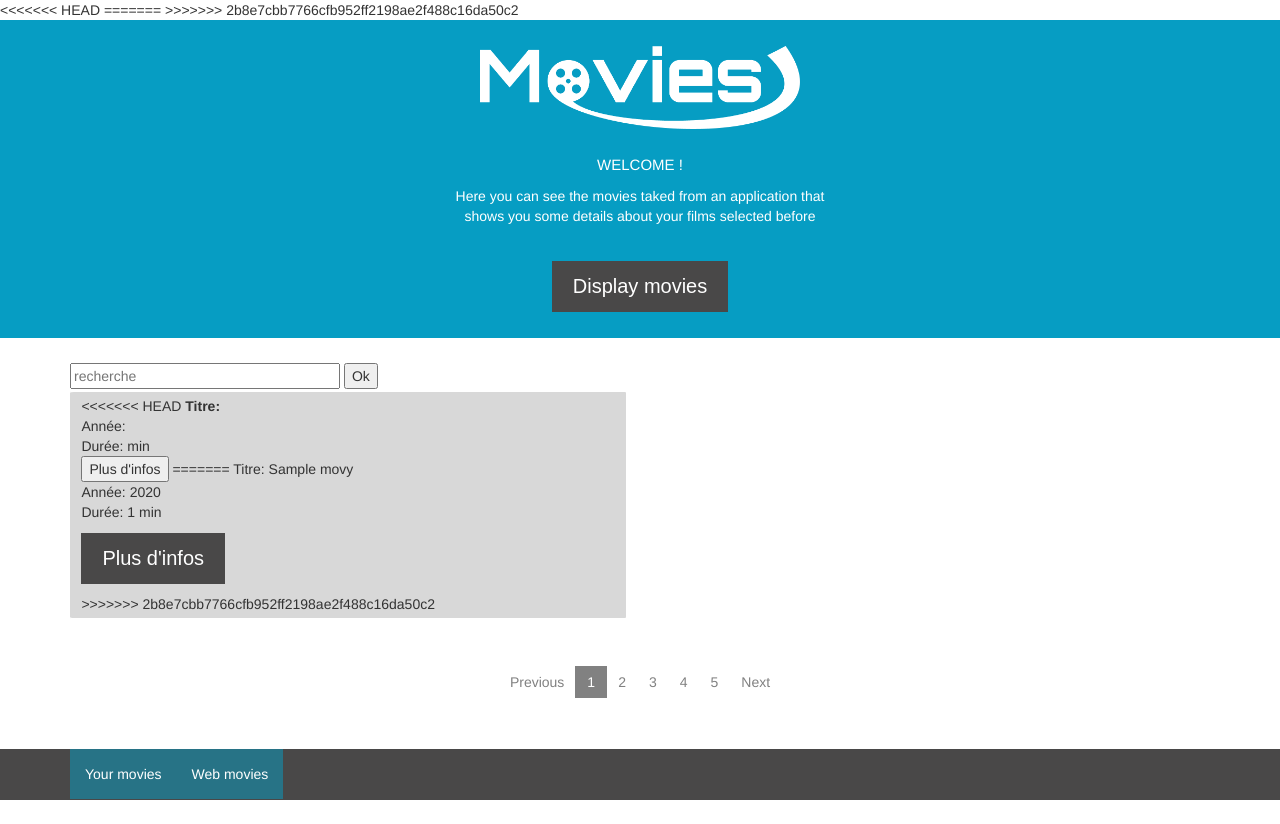
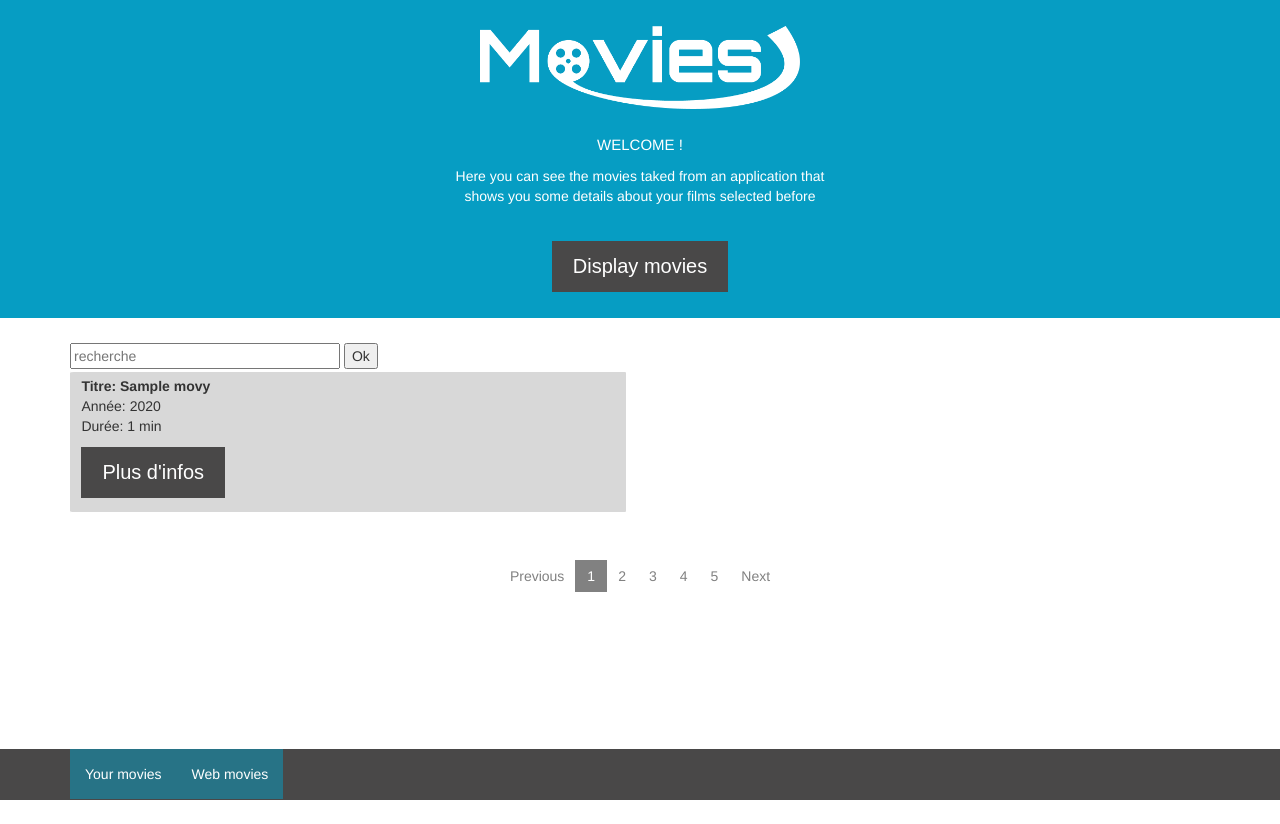
Before and after one commit to CPNV-ES/movies, a PHP site: page /webmovies.php in a window 1280 px wide, after a click on "Display movies". After the commit the page ends 800 px from the top, so only its background shows below. Run offline with PHP 8.4, Linux system fonts and the light colour scheme; tables that the repository leaves empty hold one stand-in row (values such as "Sample post"); grey boxes marked "Sample" are stand-in pictures; data that the repository does not hold is empty.

Commit message:
pushing last versions of style, index, data php and webmovies

```diff
--- a/css/style.css
+++ b/css/style.css
@@ -102,11 +102,7 @@
     padding: 20px;
     position: relative;
     margin: 10% auto;
-<<<<<<< HEAD
 	height: auto;
-=======
-    height: auto;
->>>>>>> 2b8e7cbb7766cfb952ff2198ae2f488c16da50c2
     width: 60%;
     box-shadow: 0px 0px 20px #000;
     border-radius: 10px;
--- a/index.php
+++ b/index.php
@@ -77,7 +77,8 @@
                         <h2>Popup</h2>
 
                         <p>Choose your options and give the link file of your movies.</p><br>
-                        <input type="button" id="reload" onClick="javascript:window.location.reload()" class="btn" value="Reload"><!-- button Rafraichissement de la page -->
+                        <input type="button" id="reload" onClick="javascript:window.location.reload()" class="btn" value="Reload"><!-- button to reload the page -->
+
                     </div><!-- /.popup-block -->
                 </div><!-- /.overplay -->
             	<p><a href="#overlay"><img class="img-options" src="css/imgs/btn_settings-small.png"></a></p>
--- a/php/pages/display_movies_web.php
+++ b/php/pages/display_movies_web.php
@@ -9,13 +9,7 @@
 ?>
  	<div class="col-md-6 portfolio-item">
  		<div class="thumbnail">
-<<<<<<< HEAD
- 			<b><?php echo'Titre: '.htmlspecialchars($donnees['Title']).''; ?></b><br>
- 			<?php echo'Année: '.htmlspecialchars($donnees['Year']).''; ?><br>
- 			<?php echo'Durée: '.htmlspecialchars($donnees['Length']).' min'; ?><br>
- 			<button id="<?php echo $donnee['idMovies'] ?>" onClick="More; return false;">Plus d'infos</button>
-=======
- 			<?php echo 'Titre: '.htmlspecialchars($data['Title']).''; ?><br>
+ 			<b><?php echo 'Titre: '.htmlspecialchars($data['Title']).''; ?></b><br>
  			<?php echo 'Année: '.htmlspecialchars($data['Year']).''; ?><br>
  			<?php echo 'Durée: '.htmlspecialchars($data['Length']).' min'; ?><br>
  			<div id="overlay">
@@ -30,7 +24,7 @@
                     </div><!-- /.popup-block -->
                 </div><!-- /.overplay -->
             	<p><a href="#overlay" class="btn">Plus d'infos</a></p>
->>>>>>> 2b8e7cbb7766cfb952ff2198ae2f488c16da50c2
+
  		</div>
  	</div>
 <?php
--- a/php/pages/search_web.php
+++ b/php/pages/search_web.php
@@ -20,11 +20,8 @@
                 echo '<div class="row">
                         <div class="col-md-3 portfolio-item">
                             <div class="thumbnail">
-<<<<<<< HEAD
-                                <b>'.htmlspecialchars($donnees['Title']).'</b>
-=======
-                                '.htmlspecialchars($data['Title']).'
->>>>>>> 2b8e7cbb7766cfb952ff2198ae2f488c16da50c2
+                                <b>'.htmlspecialchars($data['Title']).'</b>
+
                             </div>
                         </div>
                        </div>';
--- a/webmovies.php
+++ b/webmovies.php
@@ -17,11 +17,7 @@
     <script src="js/jquery.js"></script>
     <!-- Bootstrap Core JavaScript -->
     <script src="js/bootstrap.min.js"></script>
-<<<<<<< HEAD
 
-=======
-
->>>>>>> 2b8e7cbb7766cfb952ff2198ae2f488c16da50c2
     <title>Movies</title>
 
     <!-- Bootstrap Core CSS -->
```
Also changed, not shown: php/pages/display_movies_record.php (+1 -6 lines), php/pages/search_record.php (+1 -11 lines).
